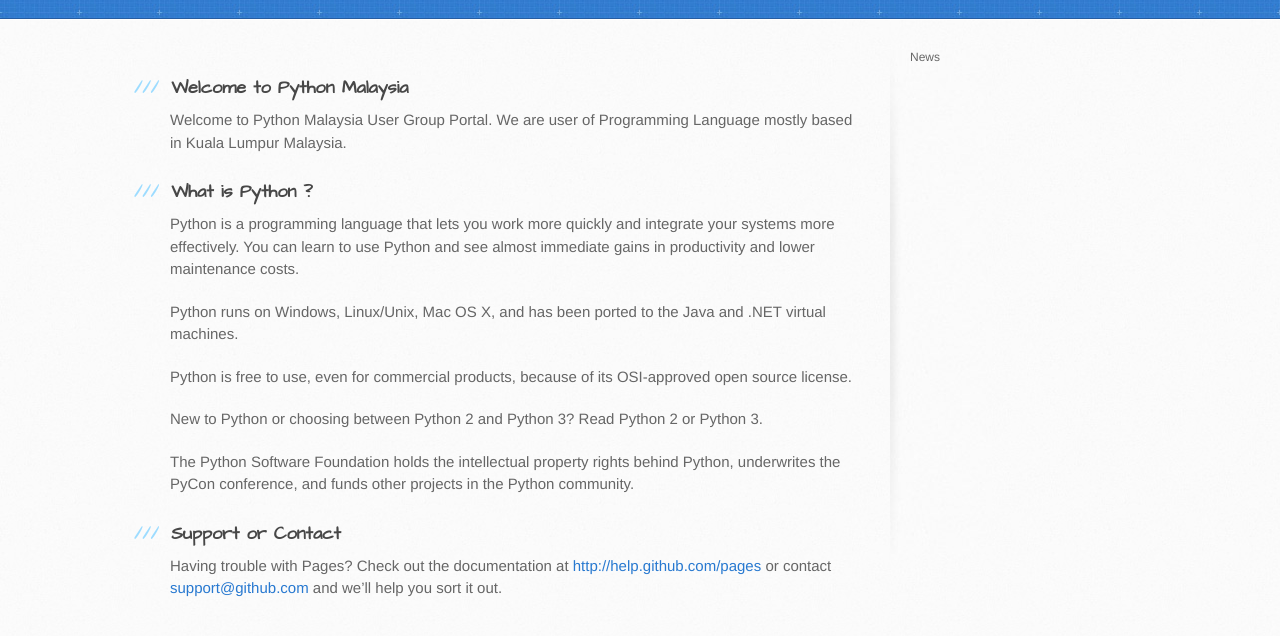
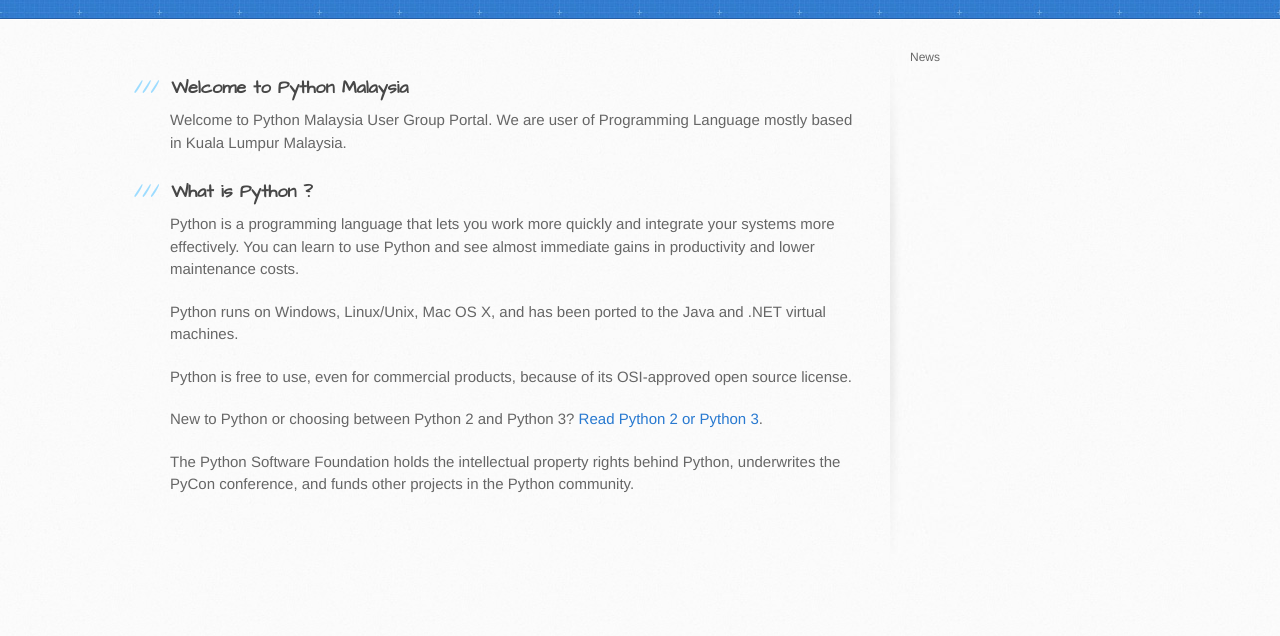
Before and after one commit to pymy/pymy.github.io, a plain HTML site: page index.html in a window 1280 px wide. Shown: the part 148-784 px from the top of the page. Drawn offline with Linux system fonts and the light colour scheme.

Commit message:
Update index.html

```diff
--- a/index.html
+++ b/index.html
@@ -42,18 +42,15 @@
 
 <p>Python is free to use, even for commercial products, because of its OSI-approved open source license.</p>
 
-<p>New to Python or choosing between Python 2 and Python 3? Read Python 2 or Python 3.</p>
+<p>New to Python or choosing between Python 2 and Python 3? <a href="http://wiki.python.org/moin/Python2orPython3">Read Python 2 or Python 3</a>.</p>
 
 <p>The Python Software Foundation holds the intellectual property rights behind Python, underwrites the PyCon conference, and funds other projects in the Python community.</p>
 
-<h3>
-<a name="support-or-contact" class="anchor" href="#support-or-contact"><span class="octicon octicon-link"></span></a>Support or Contact</h3>
-
-<p>Having trouble with Pages? Check out the documentation at <a href="http://help.github.com/pages">http://help.github.com/pages</a> or contact <a href="mailto:support@github.com">support@github.com</a> and we’ll help you sort it out.</p>
         </section>
 
         <aside id="sidebar">
-            <h3>News</h3>
+            <h3>
+<a name="support-or-contact" class="anchor"><span class="octicon octicon-link"></span></a>News</h3>
         </aside>
       </div>
     </div>
```
